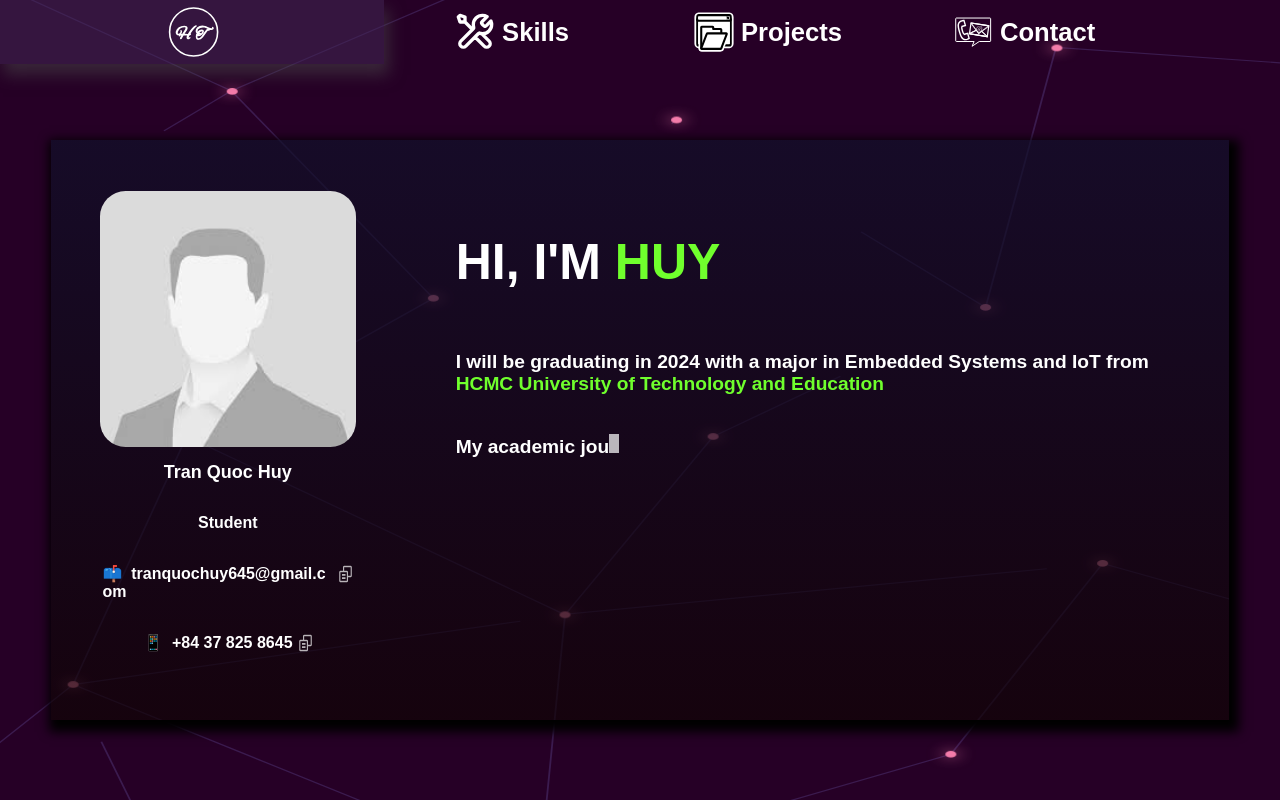
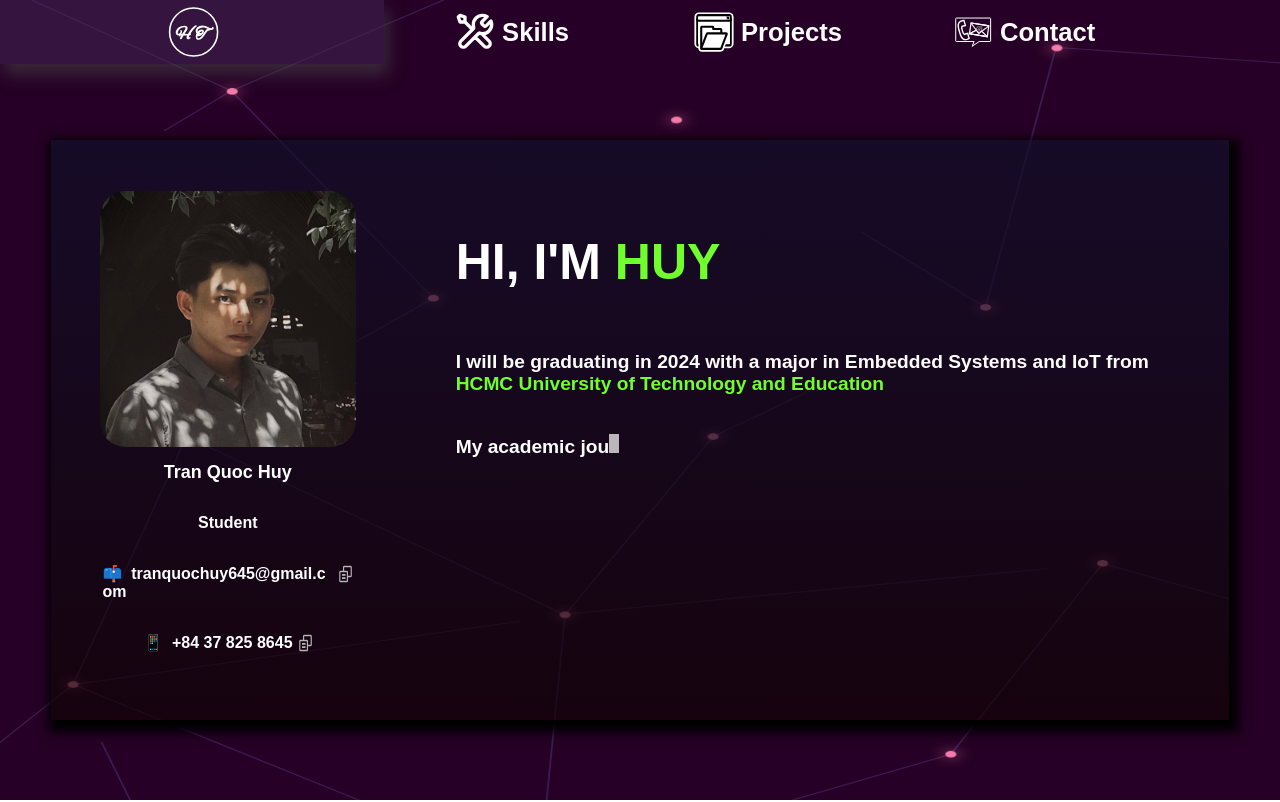
Before and after one commit to tranquochuy645/tranquochuy645.github.io, a React (Vite) app: page / in a window 1280 px wide. Shown: the top 802 px of the page. Built offline with nearby package versions, Linux system fonts and the light colour scheme; no server answers.

Commit message:
Im done with this

```diff
--- a/src/components/Main/Landing/Landing.tsx
+++ b/src/components/Main/Landing/Landing.tsx
@@ -33,7 +33,7 @@ function Landing() {
         <>
             <div id='about' className='floating-bg'>
                 <span id="about-span-1" className='about-span'>
-                    <img id="profile-img" src="/assets/imgs/profile.jpeg" alt="profile picture" />
+                    <img id="profile-img" src="/assets/imgs/profile.jpg" alt="profile picture" />
                     <h2>Tran Quoc Huy</h2>
                     <p>Student</p>
                     <p>
```
